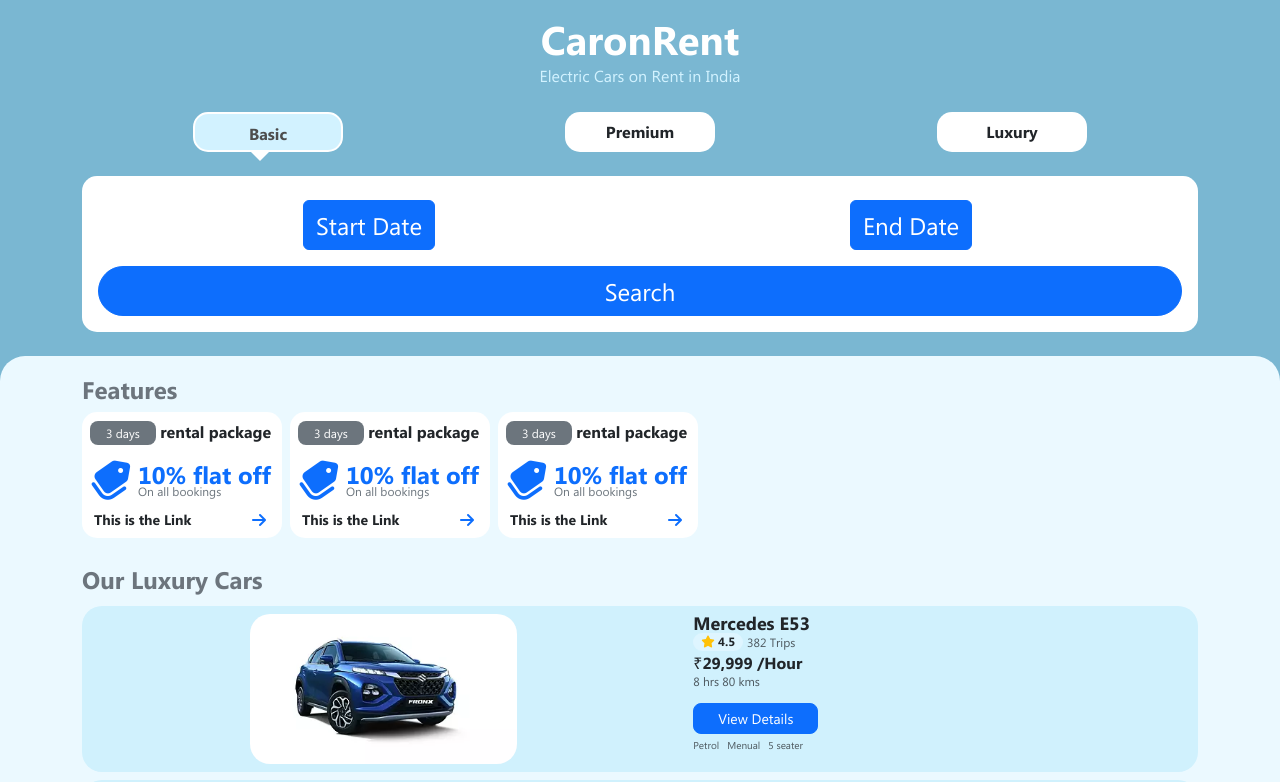
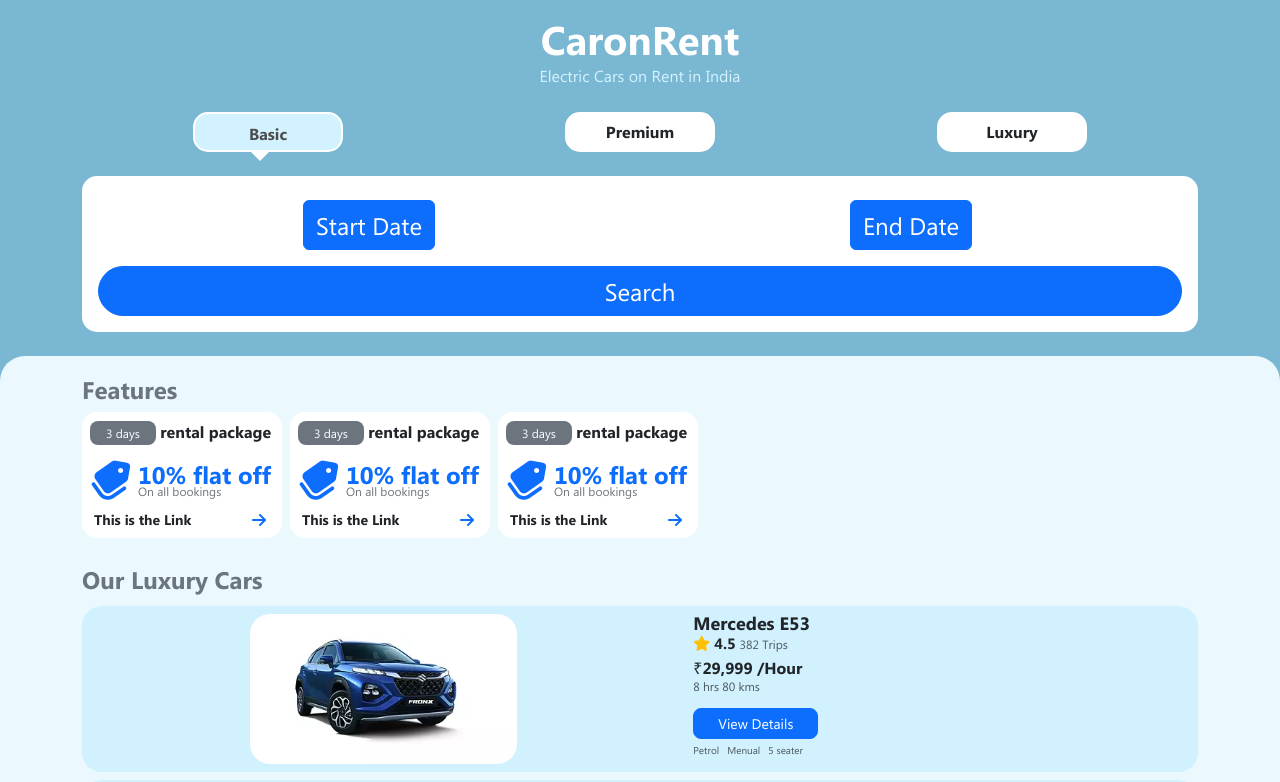
Before and after one commit to Kaminou2904/rentalCars, a React (Create React App) app in the folder frontend/: page / in a window 1280 px wide. Shown: the top 782 px of the page. Built offline with nearby package versions, Linux system fonts and the light colour scheme.

Commit message:
little changes in the listing card design

```diff
--- a/frontend/src/Components/Listingcard/Listingcard.css
+++ b/frontend/src/Components/Listingcard/Listingcard.css
@@ -28,8 +28,8 @@
 }
 
 .ratingSpan{
-    font-size: 12px !important;
-    background-color: rgb(222, 245, 255);
+    font-size: 15px !important;
+    /* background-color: rgb(222, 245, 255); */
 }
 
 .priceSpan{
--- a/frontend/src/Components/Listingcard/Listingcard.jsx
+++ b/frontend/src/Components/Listingcard/Listingcard.jsx
@@ -10,8 +10,8 @@
             <div className="listingCardData ps-3 py-1">
                 <p className="listingCardName mb-0 ebrima-bold">Mercedes E53</p>
                 <div className="ratingDiv">
-                    <p className="ratingP d-flex align-items-center text-muted ebrima-regular mb-0">
-                        <span className="ratingSpan px-2 text-center rounded-pill text-dark ebrima-bold me-1">
+                    <p className="ratingP d-flex align-items-center text-muted ebrima-regular mb-0 p-0 m-0">
+                        <span className="ratingSpan  text-center rounded-pill text-dark ebrima-bold me-1 mb-0">
                             <i className="fas fa-star text-warning"></i> 4.5
                         </span>
                         382 Trips
```
